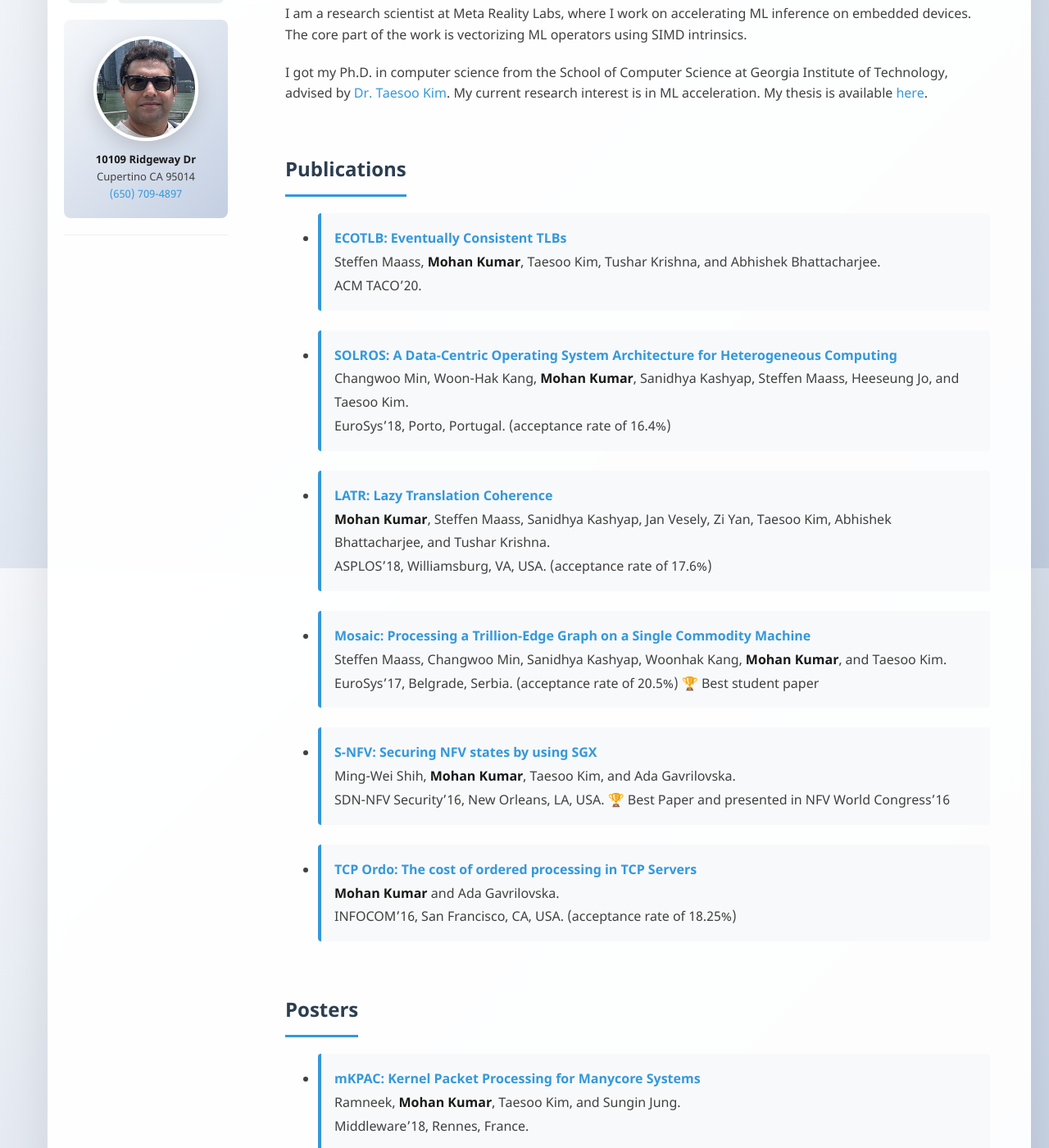
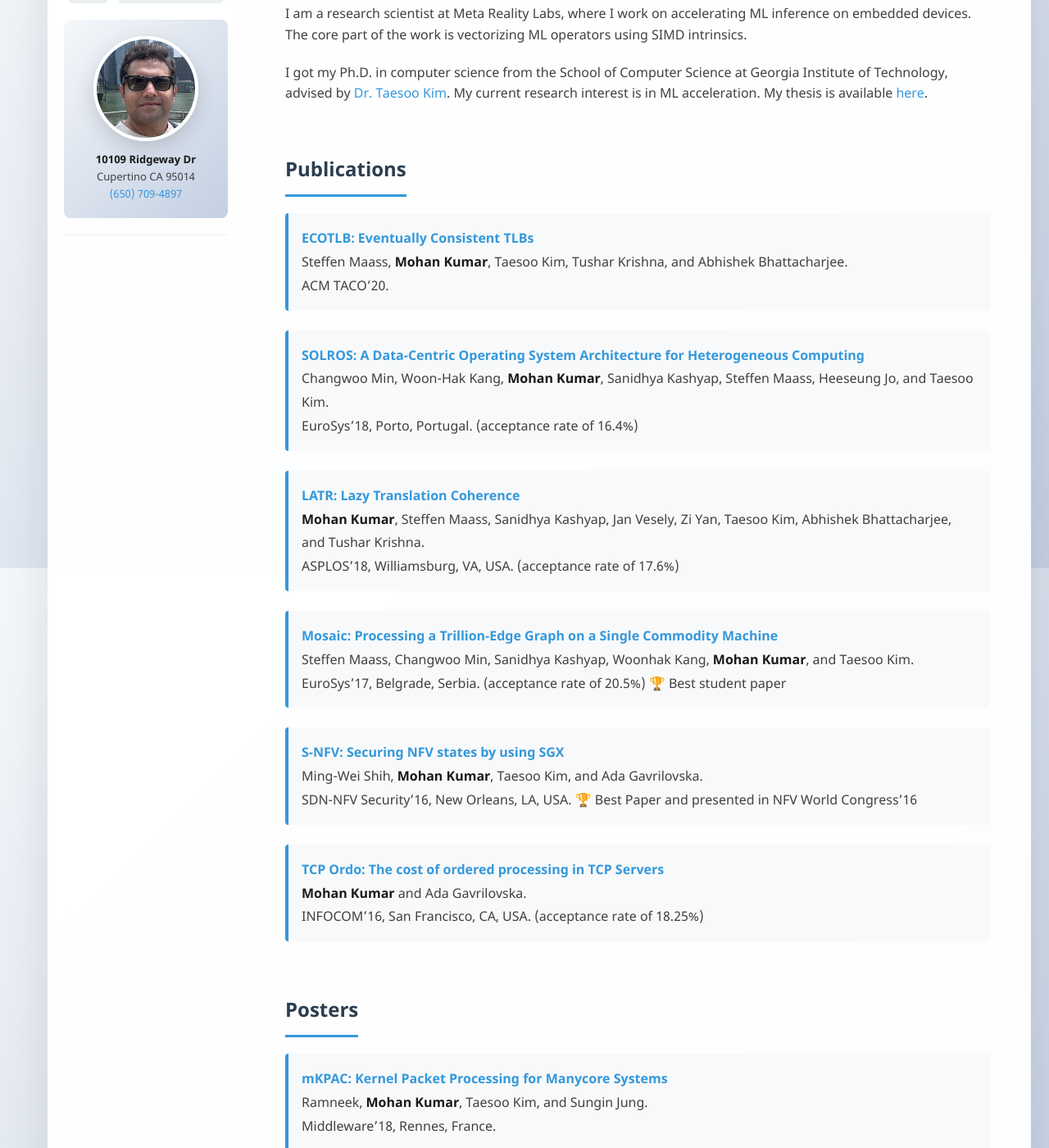
Before and after one commit to mohankku/mohankku.github.io, a Jekyll site: the page built from index.md, in a window 1280 px wide and 1400 px high, scrolled down 207 px. Shown: the whole window at 82% size. Built offline with Jekyll 4.4.1, drawn with Linux system fonts in a browser that asks for light colours.

Commit message:
Remove list bullets for papers and posters

```diff
--- a/assets/css/style.scss
+++ b/assets/css/style.scss
@@ -130,6 +130,12 @@ body {
 }
 
 /* Publication styling */
+section > ul {
+  list-style: none;
+  padding-left: 0;
+  margin-left: 0;
+}
+
 section > ul > li {
   margin-bottom: 24px;
   padding: 16px;
```
